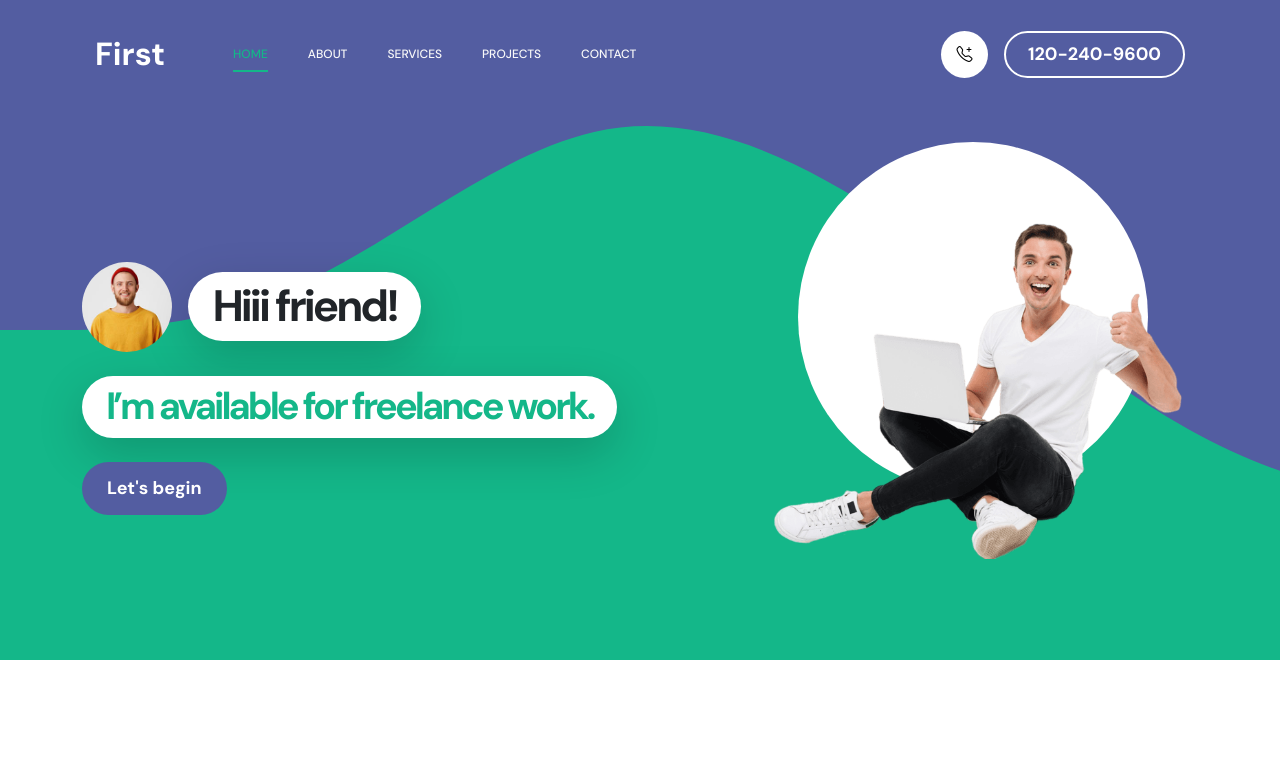
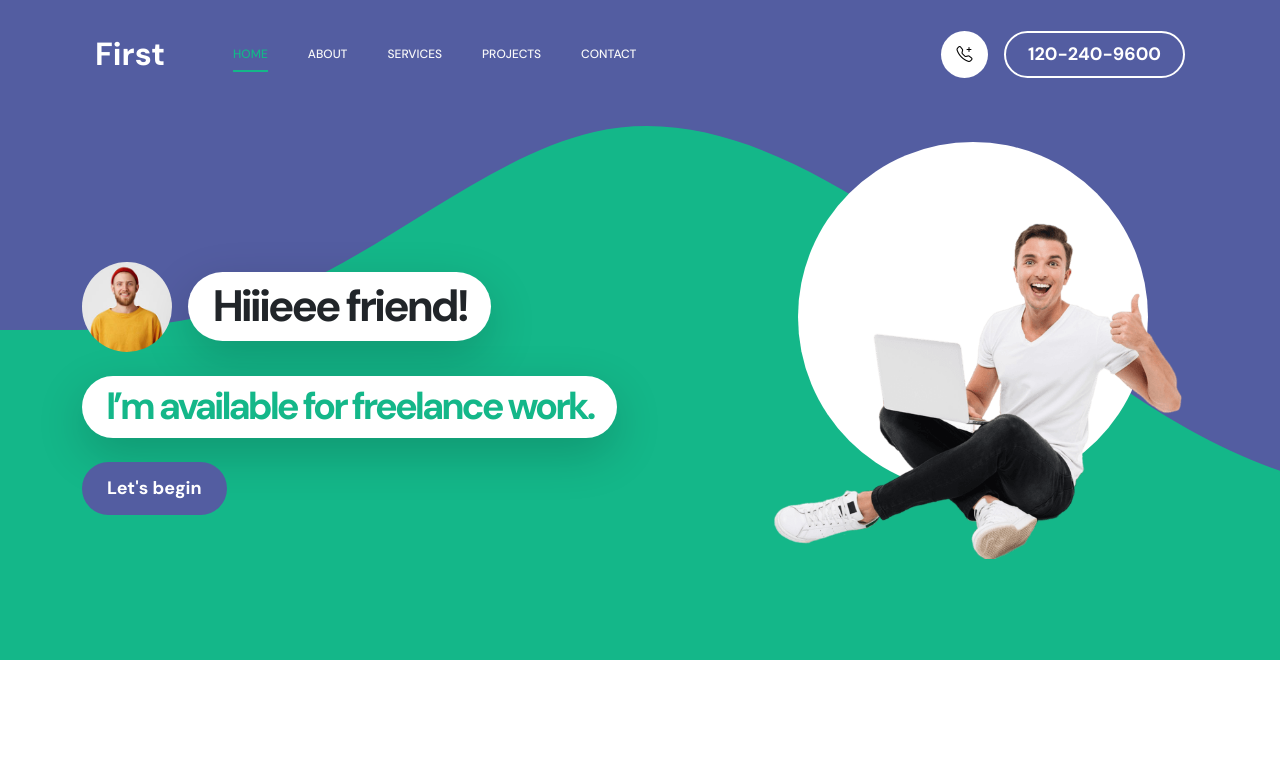
Before and after one commit to Prutha-Dongre/portfolio-app-deployment-CICD, a plain HTML site: page index.html in a window 1280 px wide. Shown: the top 777 px of the page. Drawn offline with Linux system fonts and the light colour scheme.

Commit message:
modified index.html file

```diff
--- a/index.html
+++ b/index.html
@@ -102,7 +102,7 @@ https://templatemo.com/tm-578-first-portfolio
                                 <div class="hero-title-wrap d-flex align-items-center mb-4">
                                     <img src="images/happy-bearded-young-man.jpg" class="avatar-image avatar-image-large img-fluid" alt="">
 
-                                    <h1 class="hero-title ms-3 mb-0">Hiii friend!</h1>
+                                    <h1 class="hero-title ms-3 mb-0">Hiiieee friend!</h1>
                                 </div>
 
                                 <h2 class="mb-4">I’m available for freelance work.</h2>
```
